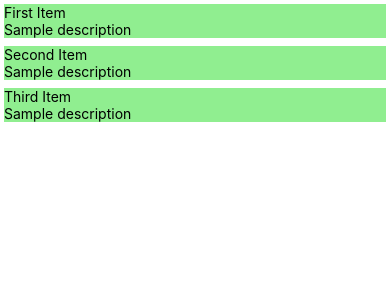
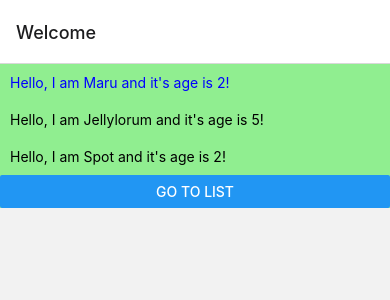
Before and after one commit to NMZ-TripleS/react-native-share-todo, a React Native app: screen / in a window 390 px wide. Shown: the top 300 px of the page. Built offline with nearby package versions, Linux system fonts and the light colour scheme.

Commit message:
React Navigation

```diff
--- a/App.js
+++ b/App.js
@@ -7,44 +7,39 @@
  */
 
 import React from 'react';
-import type {Node} from 'react';
 import {
   SafeAreaView,
   Text,
   View,
-  FlatList
+  FlatList,
+  Button
 } from 'react-native';
+import { NavigationContainer } from '@react-navigation/native';
+import { createNativeStackNavigator } from '@react-navigation/native-stack';
+import HomeScreen from './src/screens/HomeScreen';
+import ToDoListScreen from './src/screens/ToDoListScreen';
 
-const App: () => Node = () => {
-  const DATA = [
-    {
-      description: 'Sample description',
-      title: 'First Item',
-    },
-    {
-      description: 'Sample description',
-      title: 'Second Item',
-    },
-    {
-      description: 'Sample description',
-      title: 'Third Item',
-    },
-  ];
-  const renderItem = ({item})=>{
-    return (<View style={{backgroundColor:'lightgreen',margin:4}}>
-<Text>{item.title}</Text>
-<Text numberOfLines={2}>{item.description}</Text>
-</View>)};
+const Stack = createNativeStackNavigator();
 
+const App = () => {
 
   return (
-    <SafeAreaView>
-      <FlatList
-        data={DATA}
-        renderItem={renderItem}//(item)=>renderItem(item)}
-        keyExtractor={item => item.title}
+    <NavigationContainer>
+    <Stack.Navigator>
+      <Stack.Screen
+        name="Home"
+        component={HomeScreen}
+        options={{ title: 'Welcome' }}
       />
-    </SafeAreaView>
+      <Stack.Screen
+        name="Todolistscreen"//id ofthe screen
+        component={ToDoListScreen}
+        options={{ title: 'To Do List Screen' }}
+      />
+      {/* <Stack.Screen name="Profile" component={ProfileScreen} /> */}
+    </Stack.Navigator>
+  </NavigationContainer>
+
   );
 };
 export default App;
--- a/package.json
+++ b/package.json
@@ -10,8 +10,12 @@
     "lint": "eslint ."
   },
   "dependencies": {
+    "@react-navigation/native": "^6.0.10",
+    "@react-navigation/native-stack": "^6.6.1",
     "react": "17.0.2",
-    "react-native": "0.68.0"
+    "react-native": "0.68.0",
+    "react-native-screens": "^3.13.1",
+    "react-native-safe-area-context": "^4.2.4"
   },
   "devDependencies": {
     "@babel/core": "^7.12.9",
--- /dev/null
+++ b/src/screens/HomeScreen.js
@@ -0,0 +1,20 @@
+import React from 'react';
+import { Text, View,Button } from 'react-native';
+import Cat from '../widgets/cat';
+
+const HomeScreen = ({navigation}) => {
+
+  return (
+
+    <View style={{backgroundColor:'lightgreen'}}>
+      <Cat name="Maru" age="2" style={{color:'blue'}}/>
+      <Cat name="Jellylorum" age="5"/>
+      <Cat name="Spot" age="2"/>
+      <Button title={"GO to List"}
+      //navigate( name of the screen you want to go)
+        onPress={() => navigation.navigate('Todolistscreen')}
+      />
+    </View>
+  );
+}
+export default HomeScreen;
--- /dev/null
+++ b/src/screens/ToDoListScreen.js
@@ -0,0 +1,41 @@
+import React,{Component} from 'react';
+import {SafeAreaView,FlatList,View,Text} from 'react-native';
+
+export default class ToDoListScreen extends Component{
+    constructor(props){
+        super(props);
+        this.data=[
+            {
+              description: 'Sample description',
+              title: 'First Item',
+            },
+            {
+              description: 'Sample description',
+              title: 'Second Item',
+            },
+            {
+              description: 'Sample description',
+              title: 'Third Item',
+            },
+          ];
+          console.log(props.navigation);
+    }
+
+    renderItem = ({item})=>{
+        return (<View style={{backgroundColor:'lightgreen',margin:4}}>
+    <Text>{item.title}</Text>
+    <Text numberOfLines={2}>{item.description}</Text>
+    </View>)};
+
+
+      render(){ return(
+        <SafeAreaView>
+          <FlatList
+            data={this.data}
+            renderItem={this.renderItem}//(item)=>renderItem(item)}
+            keyExtractor={item => item.title}
+          />
+        </SafeAreaView>
+      );
+      }
+}
--- /dev/null
+++ b/src/widgets/cat.js
@@ -0,0 +1,10 @@
+import React from 'react';
+import {View,Text} from 'react-native';
+const Cat = (props) => {
+    return (
+      <View>
+        <Text style={{...props.style,padding:10}}>Hello, I am {props.name} and it's age is {props.age}!</Text>
+      </View>
+    );
+  }
+  export default Cat;
```
Also changed, not shown: 2 other files (tests, documents, lock files or other folders).
